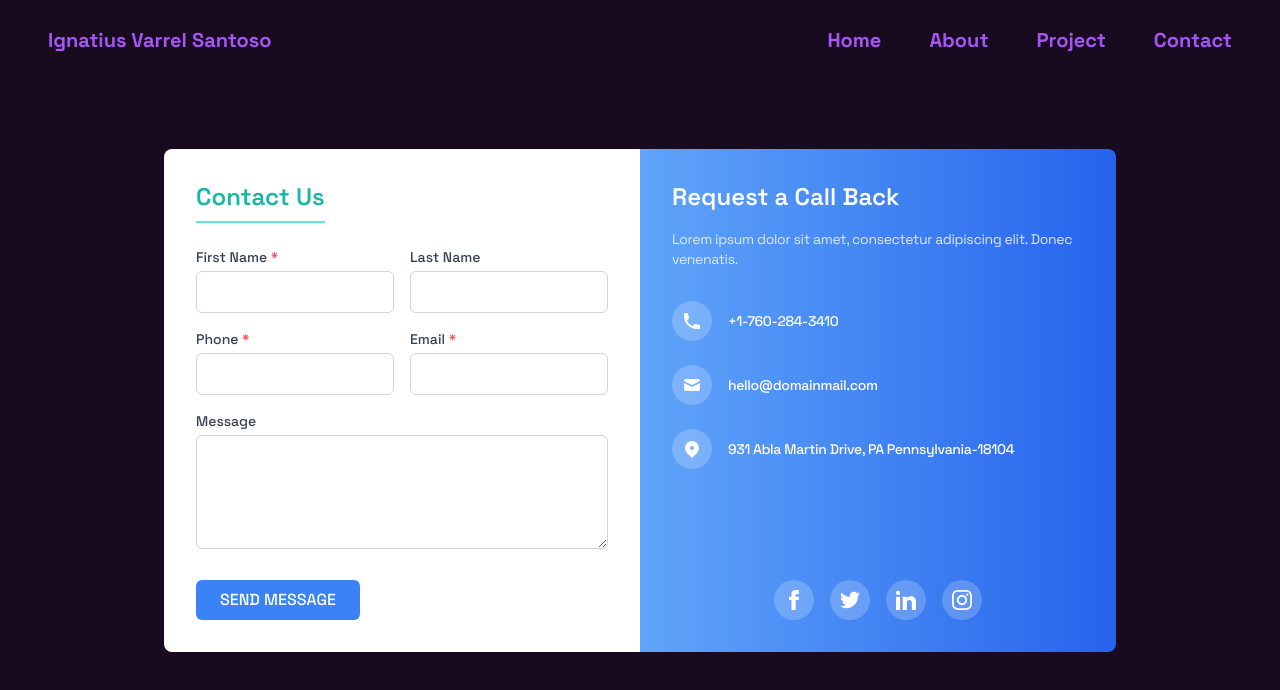
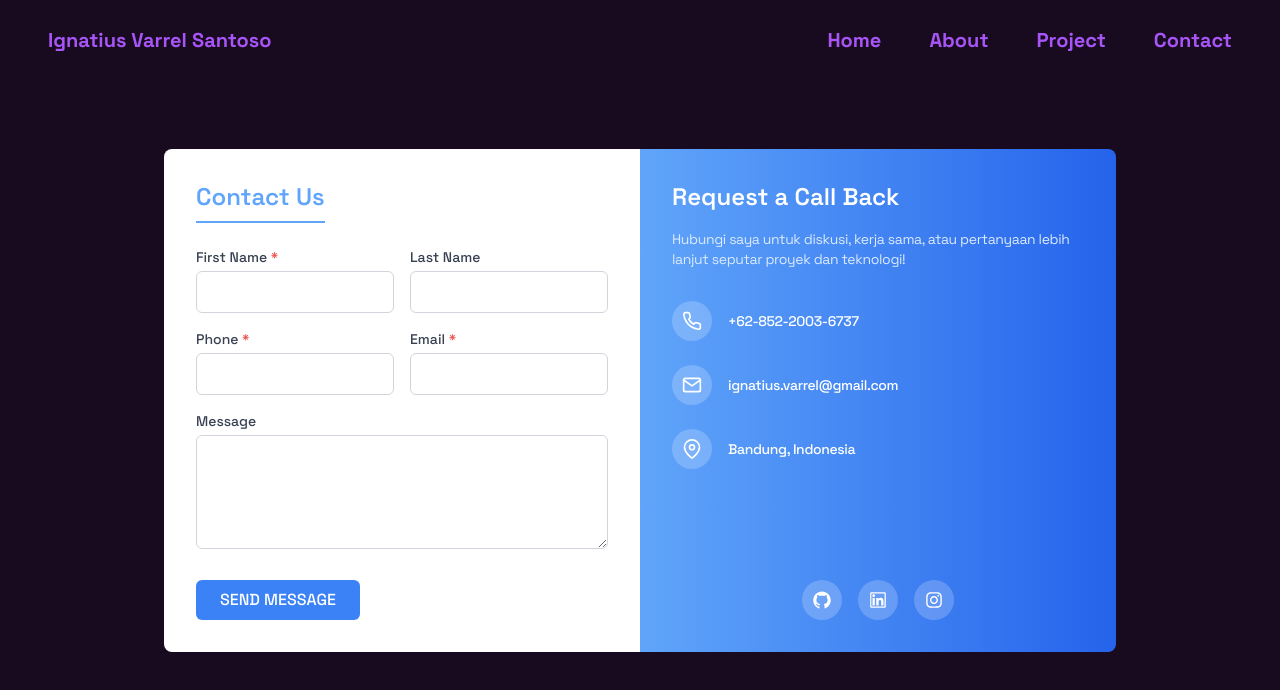
Before and after one commit to Sants27/Portfolio, a React (Vite) app: page /contact in a window 1280 px wide. Shown: the top 690 px of the page. Built offline with nearby package versions, Linux system fonts and the light colour scheme.

Commit message:
feat: Update Info section component with social links, and improve UI/ UX

```diff
--- a/src/components/Info.jsx
+++ b/src/components/Info.jsx
@@ -1,8 +1,16 @@
 import { useState, useEffect } from "react";
 import Reveal from "./Reveal";
+import { AiOutlineGithub, AiOutlineInstagram, AiOutlineLinkedin } from "react-icons/ai";
+import { FiPhone, FiMail, FiMapPin } from "react-icons/fi";
+const Info = () => {
 
-const Info = () => {
-//   const [isSubmitting, setIsSubmitting] = useState(false);
+  const github = "https://github.com/Sants27";
+  const linkedin = "https://www.linkedin.com/in/ignatius-varrel-santoso/";
+  const instagram = "https://www.instagram.com/varrel27_/";
+  const iconStyle = "w-10 h-10 rounded-full bg-white bg-opacity-20 flex items-center justify-center mr-4";
+  const iconSosmedStyle = "w-10 h-10 rounded-full bg-white bg-opacity-20 flex items-center justify-center hover:bg-opacity-30 transition-colors duration-300";
+  const formStyle = "w-full px-3 py-2 border border-gray-300 rounded-md focus:outline-none focus:ring-2 focus:ring-teal-500";
+
   const [isSubmitting] = useState(false);
 
   const [isSuccess, setIsSuccess] = useState(false);
@@ -24,14 +32,7 @@ const Info = () => {
     }
   }, []);
 
-  // Handle form submission
-//   const handleSubmit = () => {
-//     setIsSubmitting(true);
-//     // Form will be submitted normally by browser
-//     // We're just setting the submitting state for UI feedback
-//   };
-
-const handleSubmit = async (event) => {
+  const handleSubmit = async (event) => {
     event.preventDefault();
     const formData = new FormData(event.target);
 
@@ -84,9 +85,10 @@ const handleSubmit = async (event) => {
         <div className="grid grid-cols-1 md:grid-cols-2 gap-0">
           {/* Bagian kiri (form) */}
           <div className="bg-white rounded-l-lg shadow-xl overflow-hidden p-6 md:p-8">
-            <h2 className="text-2xl font-semibold text-teal-500 mb-6 border-b-2 border-teal-300 pb-2 inline-block">
+            <h2 className="text-2xl font-semibold text-[#60a5fa] mb-6 border-b-2 border-[#60a5fa] pb-2 inline-block">
               Contact Us
             </h2>
+
 
             {/* Form Formspree dengan method tradisional */}
             <form
@@ -113,7 +115,7 @@ const handleSubmit = async (event) => {
                     id="firstName"
                     name="firstName"
                     required
-                    className="w-full px-3 py-2 border border-gray-300 rounded-md focus:outline-none focus:ring-2 focus:ring-teal-500"
+                    className={formStyle}
                   />
                 </div>
                 <div>
@@ -124,7 +126,7 @@ const handleSubmit = async (event) => {
                     type="text"
                     id="lastName"
                     name="lastName"
-                    className="w-full px-3 py-2 border border-gray-300 rounded-md focus:outline-none focus:ring-2 focus:ring-teal-500"
+                    className={formStyle}
                   />
                 </div>
               </div>
@@ -140,7 +142,7 @@ const handleSubmit = async (event) => {
                     id="phone"
                     name="phone"
                     required
-                    className="w-full px-3 py-2 border border-gray-300 rounded-md focus:outline-none focus:ring-2 focus:ring-teal-500"
+                    className={formStyle}
                   />
                 </div>
                 <div>
@@ -152,7 +154,7 @@ const handleSubmit = async (event) => {
                     id="email"
                     name="email"
                     required
-                    className="w-full px-3 py-2 border border-gray-300 rounded-md focus:outline-none focus:ring-2 focus:ring-teal-500"
+                    className={formStyle}
                   />
                 </div>
               </div>
@@ -166,7 +168,7 @@ const handleSubmit = async (event) => {
                   id="message"
                   name="message"
                   rows="4"
-                  className="w-full px-3 py-2 border border-gray-300 rounded-md focus:outline-none focus:ring-2 focus:ring-teal-500"
+                  className={formStyle}
                 ></textarea>
               </div>
 
@@ -193,66 +195,48 @@ const handleSubmit = async (event) => {
             <div className="mb-8">
               <h2 className="text-2xl font-semibold mb-4">Request a Call Back</h2>
               <p className="text-blue-100 text-sm">
-                Lorem ipsum dolor sit amet, consectetur adipiscing elit. Donec venenatis.
+                Hubungi saya untuk diskusi, kerja sama, atau pertanyaan lebih lanjut seputar proyek dan teknologi!
               </p>
             </div>
 
             <div className="space-y-6 mb-12">
               <div className="flex items-center">
-                <div className="w-10 h-10 rounded-full bg-white bg-opacity-20 flex items-center justify-center mr-4">
-                  <svg xmlns="http://www.w3.org/2000/svg" className="h-5 w-5" viewBox="0 0 20 20" fill="currentColor">
-                    <path d="M2 3a1 1 0 011-1h2.153a1 1 0 01.986.836l.74 4.435a1 1 0 01-.54 1.06l-1.548.773a11.037 11.037 0 006.105 6.105l.774-1.548a1 1 0 011.059-.54l4.435.74a1 1 0 01.836.986V17a1 1 0 01-1 1h-2C7.82 18 2 12.18 2 5V3z" />
-                  </svg>
+                <div className={iconStyle}>
+                  <FiPhone className="h-5 w-5" />
                 </div>
                 <div>
-                  <p className="text-sm font-medium">+1-760-284-3410</p>
+                  <p className="text-sm font-medium">+62-852-2003-6737</p>
                 </div>
               </div>
 
               <div className="flex items-center">
-                <div className="w-10 h-10 rounded-full bg-white bg-opacity-20 flex items-center justify-center mr-4">
-                  <svg xmlns="http://www.w3.org/2000/svg" className="h-5 w-5" viewBox="0 0 20 20" fill="currentColor">
-                    <path d="M2.003 5.884L10 9.882l7.997-3.998A2 2 0 0016 4H4a2 2 0 00-1.997 1.884z" />
-                    <path d="M18 8.118l-8 4-8-4V14a2 2 0 002 2h12a2 2 0 002-2V8.118z" />
-                  </svg>
+                <div className={iconStyle}>
+                  <FiMail className="h-5 w-5" />
                 </div>
                 <div>
-                  <p className="text-sm font-medium">hello@domainmail.com</p>
+                  <p className="text-sm font-medium">ignatius.varrel@gmail.com</p>
                 </div>
               </div>
 
               <div className="flex items-center">
-                <div className="w-10 h-10 rounded-full bg-white bg-opacity-20 flex items-center justify-center mr-4">
-                  <svg xmlns="http://www.w3.org/2000/svg" className="h-5 w-5" viewBox="0 0 20 20" fill="currentColor">
-                    <path fillRule="evenodd" d="M5.05 4.05a7 7 0 119.9 9.9L10 18.9l-4.95-4.95a7 7 0 010-9.9zM10 11a2 2 0 100-4 2 2 0 000 4z" clipRule="evenodd" />
-                  </svg>
+                <div className={iconStyle}>
+                  <FiMapPin className="h-5 w-5" />
                 </div>
                 <div>
-                  <p className="text-sm font-medium">931 Abla Martin Drive, PA Pennsylvania-18104</p>
+                  <p className="text-sm font-medium">Bandung, Indonesia</p>
                 </div>
               </div>
             </div>
 
             <div className="mt-auto flex justify-center space-x-4">
-              <a href="#" className="w-10 h-10 rounded-full bg-white bg-opacity-20 flex items-center justify-center hover:bg-opacity-30 transition-colors duration-300">
-                <svg xmlns="http://www.w3.org/2000/svg" className="h-5 w-5" fill="currentColor" viewBox="0 0 24 24">
-                  <path d="M9 8h-3v4h3v12h5v-12h3.642l.358-4h-4v-1.667c0-.955.192-1.333 1.115-1.333h2.885v-5h-3.808c-3.596 0-5.192 1.583-5.192 4.615v3.385z" />
-                </svg>
+              <a href={github} className={iconSosmedStyle} target="_blank" rel="noopener noreferrer">
+                <AiOutlineGithub className="h-5 w-5" />
               </a>
-              <a href="#" className="w-10 h-10 rounded-full bg-white bg-opacity-20 flex items-center justify-center hover:bg-opacity-30 transition-colors duration-300">
-                <svg xmlns="http://www.w3.org/2000/svg" className="h-5 w-5" fill="currentColor" viewBox="0 0 24 24">
-                  <path d="M24 4.557c-.883.392-1.832.656-2.828.775 1.017-.609 1.798-1.574 2.165-2.724-.951.564-2.005.974-3.127 1.195-.897-.957-2.178-1.555-3.594-1.555-3.179 0-5.515 2.966-4.797 6.045-4.091-.205-7.719-2.165-10.148-5.144-1.29 2.213-.669 5.108 1.523 6.574-.806-.026-1.566-.247-2.229-.616-.054 2.281 1.581 4.415 3.949 4.89-.693.188-1.452.232-2.224.084.626 1.956 2.444 3.379 4.6 3.419-2.07 1.623-4.678 2.348-7.29 2.04 2.179 1.397 4.768 2.212 7.548 2.212 9.142 0 14.307-7.721 13.995-14.646.962-.695 1.797-1.562 2.457-2.549z" />
-                </svg>
+              <a href={linkedin} className={iconSosmedStyle} target="_blank" rel="noopener noreferrer">
+                <AiOutlineLinkedin className="h-5 w-5" />
               </a>
-              <a href="#" className="w-10 h-10 rounded-full bg-white bg-opacity-20 flex items-center justify-center hover:bg-opacity-30 transition-colors duration-300">
-                <svg xmlns="http://www.w3.org/2000/svg" className="h-5 w-5" fill="currentColor" viewBox="0 0 24 24">
-                  <path d="M4.98 3.5c0 1.381-1.11 2.5-2.48 2.5s-2.48-1.119-2.48-2.5c0-1.38 1.11-2.5 2.48-2.5s2.48 1.12 2.48 2.5zm.02 4.5h-5v16h5v-16zm7.982 0h-4.968v16h4.969v-8.399c0-4.67 6.029-5.052 6.029 0v8.399h4.988v-10.131c0-7.88-8.922-7.593-11.018-3.714v-2.155z" />
-                </svg>
-              </a>
-              <a href="#" className="w-10 h-10 rounded-full bg-white bg-opacity-20 flex items-center justify-center hover:bg-opacity-30 transition-colors duration-300">
-                <svg xmlns="http://www.w3.org/2000/svg" className="h-5 w-5" fill="currentColor" viewBox="0 0 24 24">
-                  <path d="M12 2.163c3.204 0 3.584.012 4.85.07 3.252.148 4.771 1.691 4.919 4.919.058 1.265.069 1.645.069 4.849 0 3.205-.012 3.584-.069 4.849-.149 3.225-1.664 4.771-4.919 4.919-1.266.058-1.644.07-4.85.07-3.204 0-3.584-.012-4.849-.07-3.26-.149-4.771-1.699-4.919-4.92-.058-1.265-.07-1.644-.07-4.849 0-3.204.013-3.583.07-4.849.149-3.227 1.664-4.771 4.919-4.919 1.266-.057 1.645-.069 4.849-.069zm0-2.163c-3.259 0-3.667.014-4.947.072-4.358.2-6.78 2.618-6.98 6.98-.059 1.281-.073 1.689-.073 4.948 0 3.259.014 3.668.072 4.948.2 4.358 2.618 6.78 6.98 6.98 1.281.058 1.689.072 4.948.072 3.259 0 3.668-.014 4.948-.072 4.354-.2 6.782-2.618 6.979-6.98.059-1.28.073-1.689.073-4.948 0-3.259-.014-3.667-.072-4.947-.196-4.354-2.617-6.78-6.979-6.98-1.281-.059-1.69-.073-4.949-.073zm0 5.838c-3.403 0-6.162 2.759-6.162 6.162s2.759 6.163 6.162 6.163 6.162-2.759 6.162-6.163c0-3.403-2.759-6.162-6.162-6.162zm0 10.162c-2.209 0-4-1.79-4-4 0-2.209 1.791-4 4-4s4 1.791 4 4c0 2.21-1.791 4-4 4zm6.406-11.845c-.796 0-1.441.645-1.441 1.44s.645 1.44 1.441 1.44c.795 0 1.439-.645 1.439-1.44s-.644-1.44-1.439-1.44z" />
-                </svg>
+              <a href={instagram} className={iconSosmedStyle} target="_blank" rel="noopener noreferrer">
+                <AiOutlineInstagram className="h-5 w-5" />
               </a>
             </div>
           </div>
```
